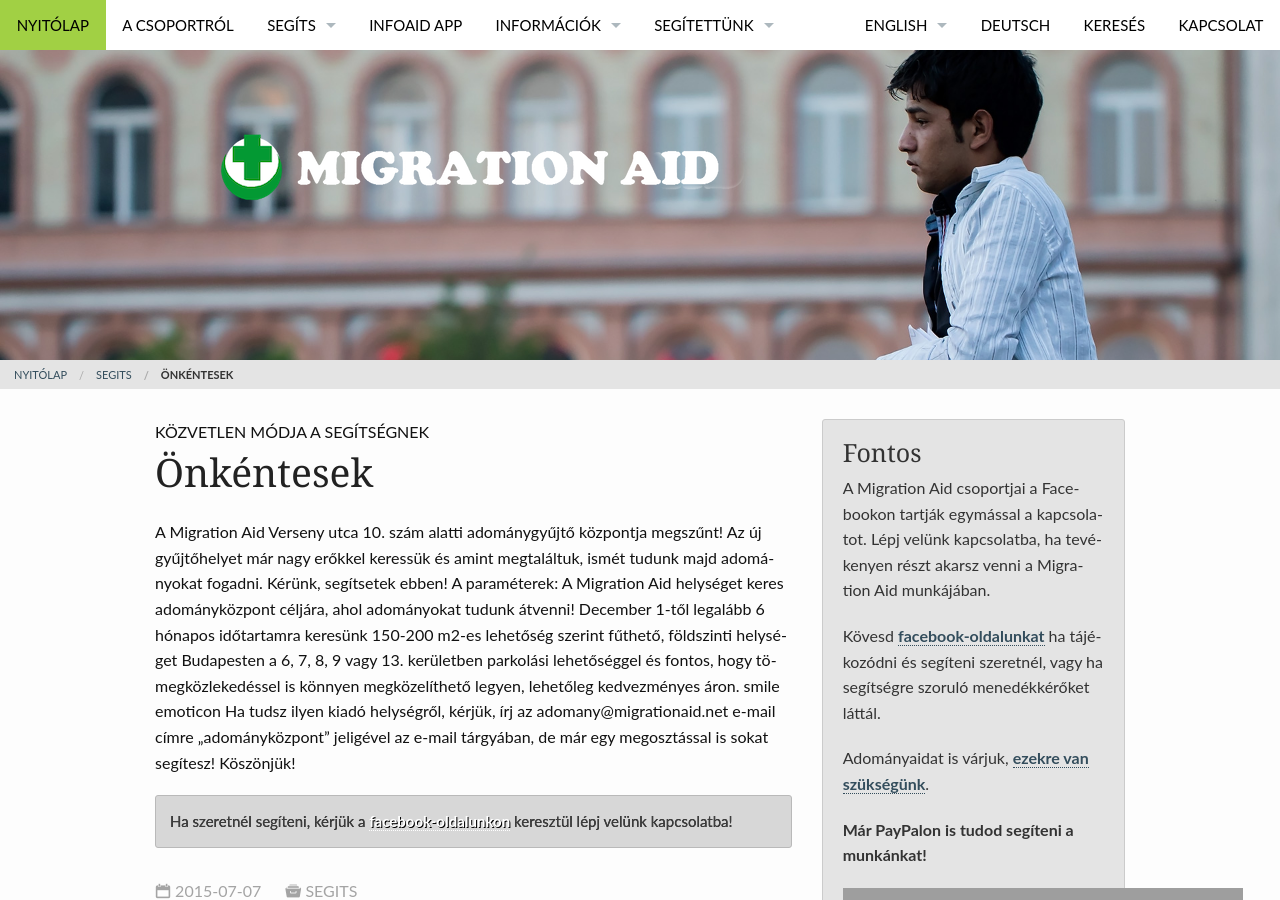
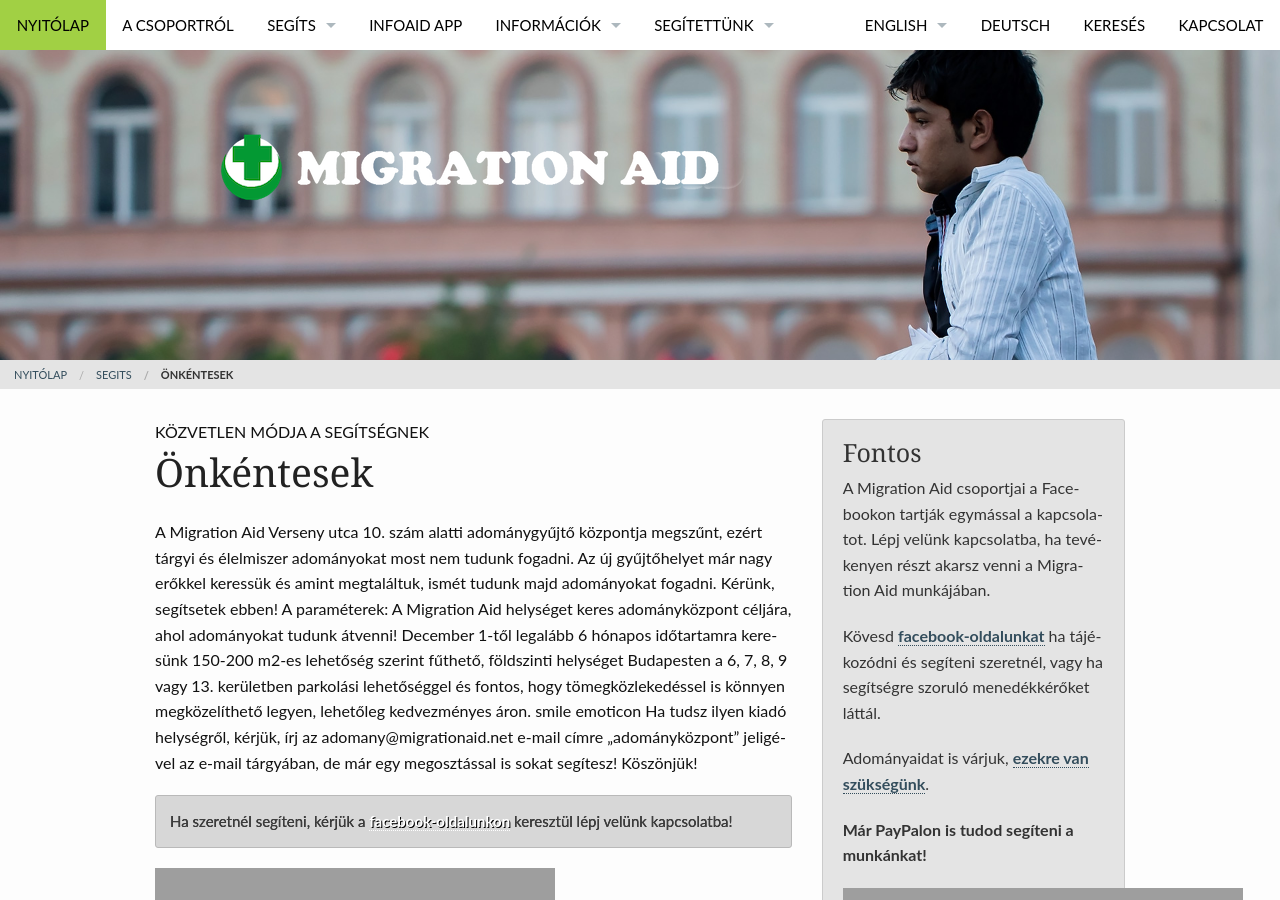
Before and after one commit to migaid/migaid.github.io, a Jekyll site: the page built from _posts/segits/2015-07-07-onkentesek.md, in a window 1280 px wide and 900 px high. Built offline with Jekyll 4.4.1, drawn with Linux system fonts in a browser that asks for light colours; grey boxes are pictures that could not be loaded.

Commit message:
no donations no more

```diff
--- a/_posts/segits/2015-07-07-onkentesek.md
+++ b/_posts/segits/2015-07-07-onkentesek.md
@@ -18,8 +18,7 @@
     - info
 ---
 
-
-A Migration Aid Verseny utca 10. szám alatti adománygyűjtő központja megszűnt! Az új gyűjtőhelyet már nagy erőkkel keressük és amint megtaláltuk, ismét tudunk majd adományokat fogadni. Kérünk, segítsetek ebben!
+A Migration Aid Verseny utca 10. szám alatti adománygyűjtő központja megszűnt, ezért tárgyi és élelmiszer adományokat most nem tudunk fogadni.  Az új gyűjtőhelyet már nagy erőkkel keressük és amint megtaláltuk, ismét tudunk majd adományokat fogadni. Kérünk, segítsetek ebben!
 A paraméterek:
 A Migration Aid helységet keres adományközpont céljára, ahol adományokat tudunk átvenni!
 December 1-től legalább 6 hónapos időtartamra keresünk 150-200 m2-es lehetőség szerint fűthető, földszinti helységet Budapesten a 6, 7, 8, 9 vagy 13. kerületben parkolási lehetőséggel és fontos, hogy tömegközlekedéssel is könnyen megközelíthető legyen, lehetőleg kedvezményes áron.
@@ -29,3 +28,12 @@
 
 
 {% include alert text='Ha szeretnél segíteni, kérjük a <a href="https://www.facebook.com/migrationaidhungary"><b>facebook-oldalunkon</b></a> keresztül lépj velünk kapcsolatba!' %}
+
+
+
+<form action="https://www.paypal.com/cgi-bin/webscr" method="post" target="_top">
+<input type="hidden" name="cmd" value="_s-xclick">
+<input type="hidden" name="hosted_button_id" value="43CN4MWABH62J">
+<input type="image" src="https://www.paypalobjects.com/en_US/i/btn/btn_donateCC_LG.gif" border="0" name="submit" alt="PayPal - The safer, easier way to pay online!">
+<img alt="" border="0" src="https://www.paypalobjects.com/en_US/i/scr/pixel.gif" width="1" height="1">
+</form>
```
Also changed, not shown: _posts/segits/2015-07-07-adomanyok.md (+9 -1 lines), _posts/segits/2015-07-07-elelmiszer.md (+10 -2 lines), _posts/segits/2015-07-07-koordinacio.md (+10 -2 lines), menu/segits.md (+11 -7 lines).
